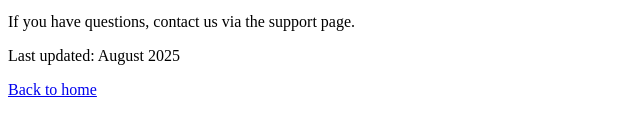
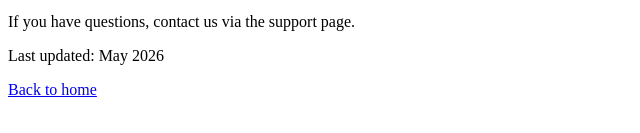
Before and after one commit to simaflorin-eng/little--rhythm--site, a plain HTML site: page privacy.html in a window 1280 px wide. Shown: the part 203-336 px from the top of the page, 0-640 px from the left. Drawn offline with Linux system fonts and the light colour scheme.

Commit message:
Update last updated date to May 2026

```diff
--- a/privacy.html
+++ b/privacy.html
@@ -12,7 +12,7 @@
   <p>If optional app features use third-party services, those services may process limited data required for the feature to function.</p>
   <p>We do not sell your personal data.</p>
   <p>If you have questions, contact us via the support page.</p>
-  <p>Last updated: August 2025</p>
+  <p>Last updated: May 2026</p>
   <p><a href="./index.html">Back to home</a></p>
 </body>
 </html>
```
